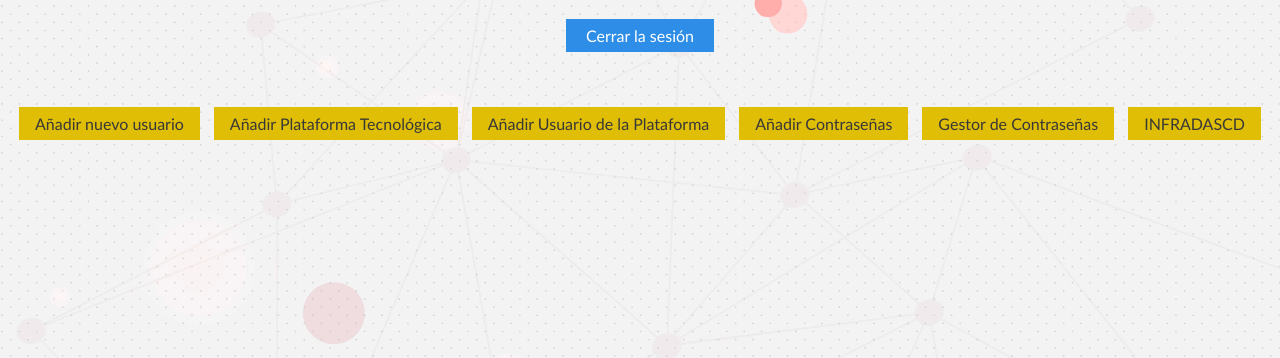
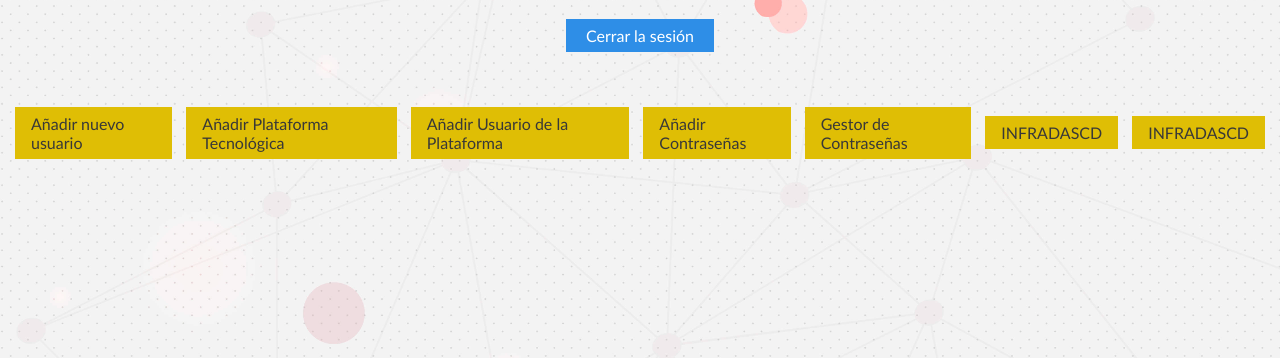
Before and after one commit to FelipeBRADASCD/INFRADASCD, a PHP site: page / in a window 1280 px wide. Shown: the part 104-462 px from the top of the page. Run offline with PHP 8.4, Linux system fonts and the light colour scheme; the visitor is signed in with stand-in values (Sample User, id 1); data that the repository does not hold is empty.

Commit message:
VERSION_4 "VERSION DE LBRAVO"

```diff
--- a/index.php
+++ b/index.php
@@ -24,6 +24,7 @@
         <a href="password.php" target="_self" class="boton-1">Añadir Contraseñas</a>
         <a href="consultapassword.php" target="_self" class="boton-1">Gestor de Contraseñas</a>
         <a href="consultapassword.php" target="_self" class="boton-1">INFRADASCD</a>
+        <a href="consultapassword.php" target="_self" class="boton-1">INFRADASCD</a>
     </div>
     <?php // include "tabla.php"; //Imprime la tabla ?>
 
```
